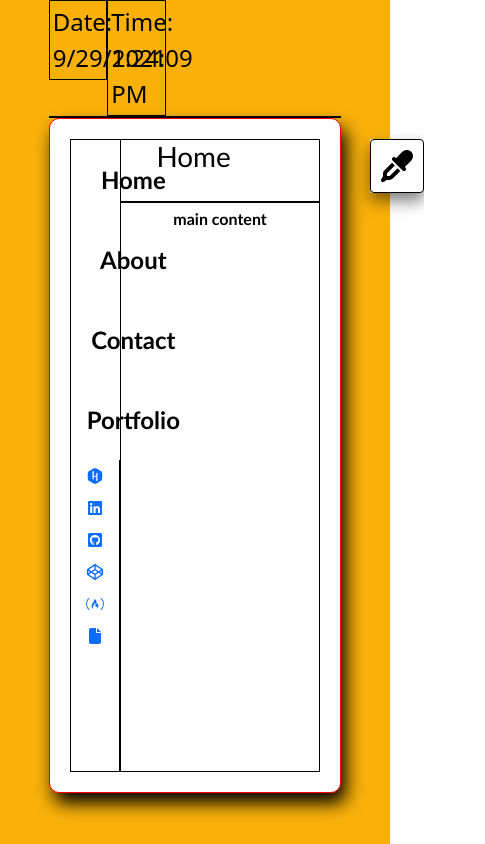
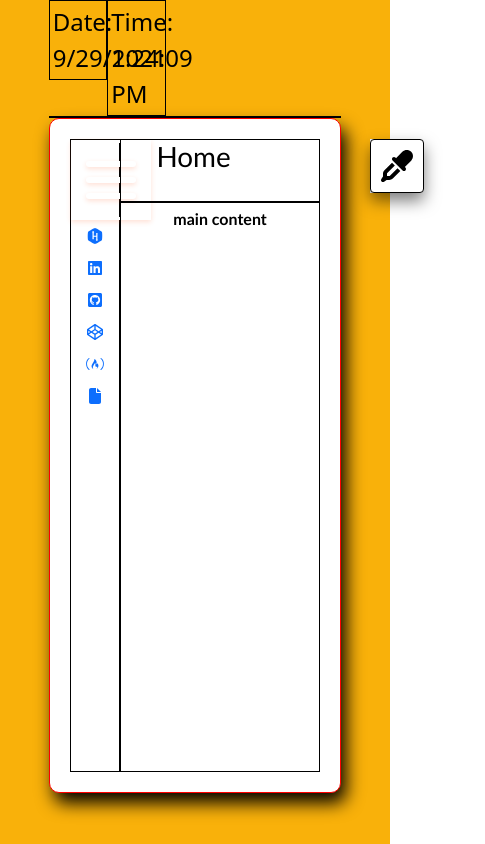
Before and after one commit to raseward14/Responsive-Portfolio, a React (Create React App) app in the folder client/: page / in a window 390 px wide. Shown: the whole page, 485 px wide, since content can reach past the window. Built offline with nearby package versions, Linux system fonts and the light colour scheme.

Commit message:
built burger, nav links disappear at min width, burger appears, handle click not working yet

```diff
--- a/client/src/components/Ink/style.css
+++ b/client/src/components/Ink/style.css
@@ -57,7 +57,7 @@
     background-color: darkgray;
 }
 
-/* Showt the dropdown menu (use JS to add this class to the .dropdown-content container when the user clicks on the dropdown button) */
+/* Show the dropdown menu (use JS to add this class to the .dropdown-content container when the user clicks on the dropdown button) */
 .show {
     opacity: 1;
     transform: translateY(0);
--- a/client/src/components/Navbar/index.js
+++ b/client/src/components/Navbar/index.js
@@ -5,10 +5,24 @@ import { Nav, NavItem, NavLink } from "reactstrap";
 import Icons from "../Icons";
 
 function Navbar() {
+    // When the user clicks the hamburger, toggle between hiding and showing the navbar
+    // const menuBtn = document.querySelector('.menu-btn');
+    // let menuOpen = false;
+    // menuBtn.addEventListener('click', () => {
+    //     if(!menuOpen) {
+    //         menuBtn.classList.add('open')
+    //     }
+    // })
 
+    const hamburgerFunction = () => {
+        document.getElementById('menu-button').classList.toggle('show')
+    }
     return (
 
         <div>
+            <div className='menu-button'>
+                <div className='menu-button_burger' onClick={()=> hamburgerFunction}></div>
+            </div>
             <Nav className="nav-bar-main">
                 <NavItem>
                     <NavLink href="/" active>Home</NavLink>
@@ -26,7 +40,7 @@ function Navbar() {
                     <NavLink href="/portfolio">Portfolio</NavLink>
                 </NavItem>
             </Nav>
-        <Icons />
+            <Icons />
         </div>
     );
 };
--- a/client/src/components/Navbar/style.css
+++ b/client/src/components/Navbar/style.css
@@ -3,6 +3,7 @@
     display: flex;
     flex-direction: column;
     justify-content: center;
+    align-items: center;
     line-height: 4rem;
 }
 .nav-link{
@@ -10,3 +11,80 @@
     background-color: white;
     font-size: 24px;
 }
+
+.menu-button {
+    display: none;
+}
+
+
+/*
+https://www.google.com/search?q=how+to+make+an+animated+hamburger+menu&oq=how+to+build+a+hamburger+menu&aqs=chrome.2.69i57j0i22i30j0i390l2.11405j0j7&sourceid=chrome&ie=UTF-8#kpvalbx=_dsSTYZzpC7mkqtsP6vWk-A848
+*/
+
+/* Show the dropdown menu (use JS to add this class to the dropdown-content container when the user clicks on the dropdown button)*/
+.show {
+    opacity: 1;
+    transform: translateY(0);
+    pointer-events: auto;
+}
+
+/*We will use box-shadow property to make the dropdown menu look like a 'card'. We also use z-index to place the dropdown in front of other elements*/
+@media (max-width: 767px) {
+    .nav-link {
+        opacity: 0;
+        pointer-events: none;
+        position: absolute;
+        border-radius: 0.25rem;
+        border: 1px solid black;
+        min-width: 100%;
+        overflow: auto;
+        box-shadow: 0px 8px 16px rgba(0, 0, 0, 0.5);
+        z-index: 1;
+        transform: translateY(-60px);
+        transition: opacity 300ms ease-in-out, transform 300ms ease-in-out;
+    }
+
+    .menu-button {
+        opacity: 1;
+        position: relative;
+        display: flex;
+        justify-content: center;
+        align-items: center;
+        width: 80px;
+        height: 80px;
+        cursor: pointer;
+        transition: all 0.5s ease-in-out;
+        border: 3px solid #fff;
+        box-shadow: 0 2px 5px rgba(255,101,47,.2);
+
+    }
+    .menu-button_burger {
+        width: 50px;
+        height: 6px;
+        background: #fff;
+        border-radius: 5px;
+        box-shadow: 0 2px 5px rgba(255,101,47,.2);
+        transition: all .5s ease-in-out;
+    }
+
+    .menu-button_burger::before,
+    .menu-button_burger::after {
+        content: '';
+        position: absolute;
+        width: 50px;
+        height: 6px;
+        background: #fff;
+        border-radius: 5px;
+        box-shadow: 0 2px 5px rgba(255,101,47,.2);
+        transition: all .5s ease-in-out;
+        align-items: center;
+    }
+
+    .menu-button_burger::before {
+        transform: translateY(-16px) translateX(-25px);
+    }
+
+    .menu-button_burger::after {
+        transform: translateY(16px) translateX(-25px);
+    }
+}
--- a/client/src/pages/Homepage.js
+++ b/client/src/pages/Homepage.js
@@ -7,7 +7,6 @@ import Nav from "../components/Navbar/index";
 import "./style.css";
 
 function Homepage() {
-
     return (
         <>
             <aside><Nav /></aside>
```
Also changed, not shown: client/src/pages/style.css (line endings or trailing spaces).
